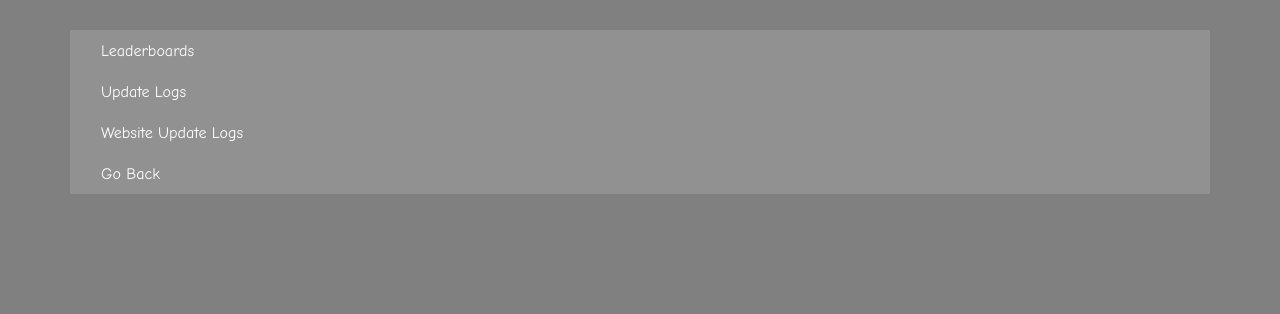
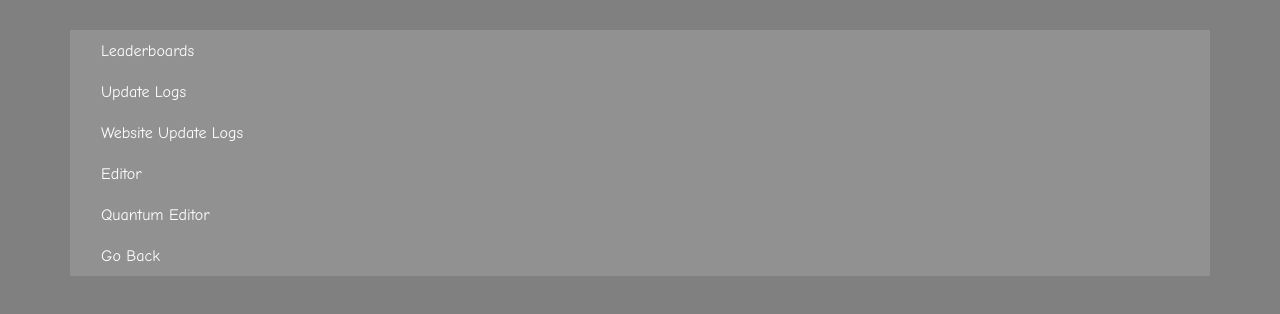
Before and after one commit to haawwkeye/SoundSpace, a plain HTML site: page index.html in a window 1280 px wide. Drawn offline with nearby package versions, Linux system fonts and the light colour scheme.

Commit message:
Added "Editor" and "Quantum Editor" button
Oh yea i also added zip files for the editors

```diff
--- a/index.html
+++ b/index.html
@@ -57,6 +57,12 @@
             </li>
             <li class="nav-item">
               <a class="nav-link" href='#' onclick="unhide(this, 'WebUpdateLogs'); unhide(this, 'Index'); TypeWriter();" value="unhide" style="color: #ffffff;"><font face="Comic Sans MS">Website Update Logs</font></a>
+            </li>
+            <li class="nav-item">
+              <a class="nav-link" href="./Editor/Sound_Space_Editor_v1.0_reupload.zip" style="color: #ffffff !important; font: bold !important;"><font face="Comic Sans MS">Editor</font></a>
+            </li>
+            <li class="nav-item">
+              <a class="nav-link" href="./Editor/QE142f.zip" style="color: #ffffff !important; font: bold !important;"><font face="Comic Sans MS">Quantum Editor</font></a>
             </li>
             <li class="nav-item">
               <a class="nav-link" href="../index.html" style="color: #ffffff !important; font: bold !important;"><font face="Comic Sans MS">Go Back</font></a>
```
Also changed, not shown: 2 other files.
